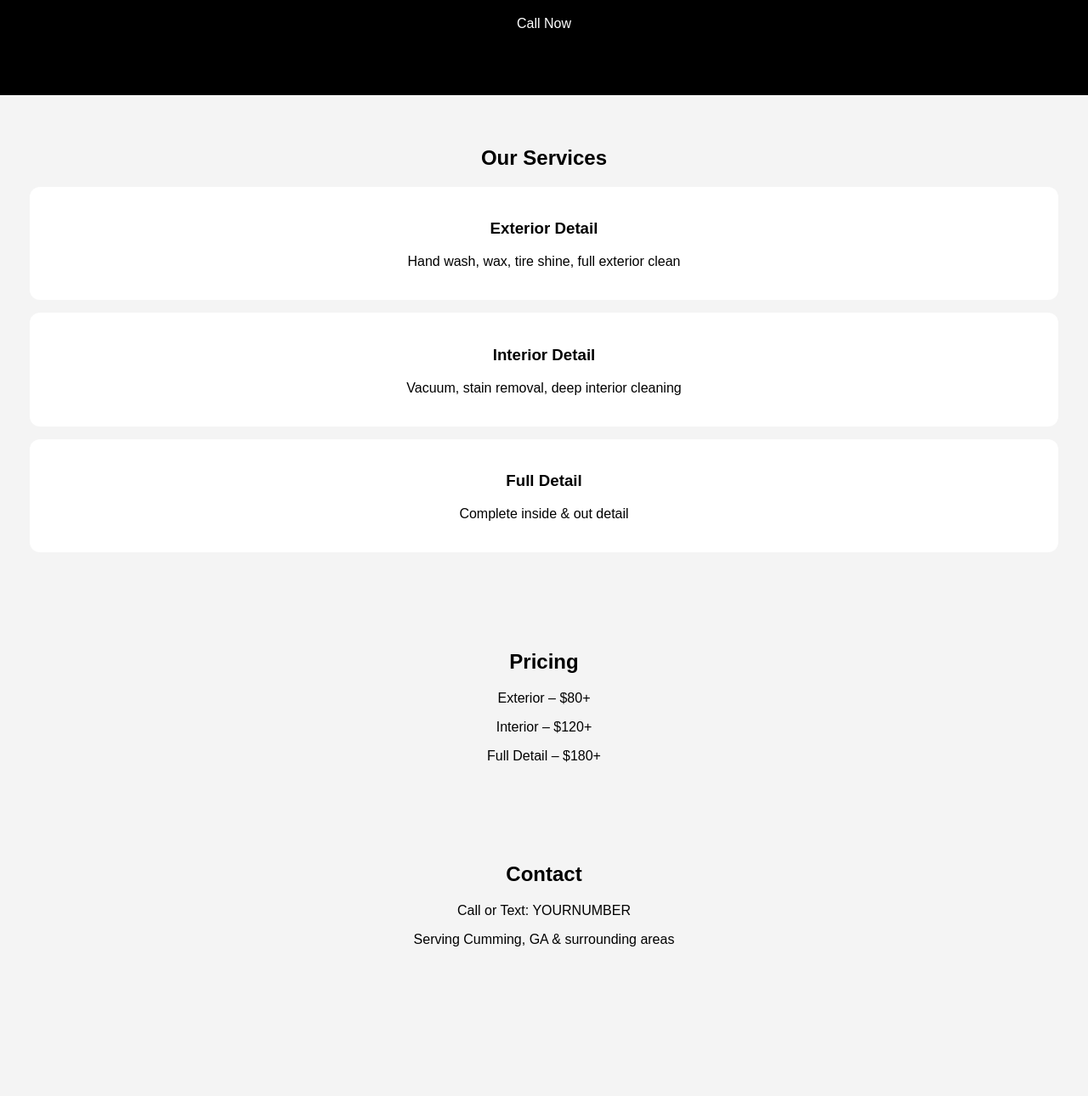
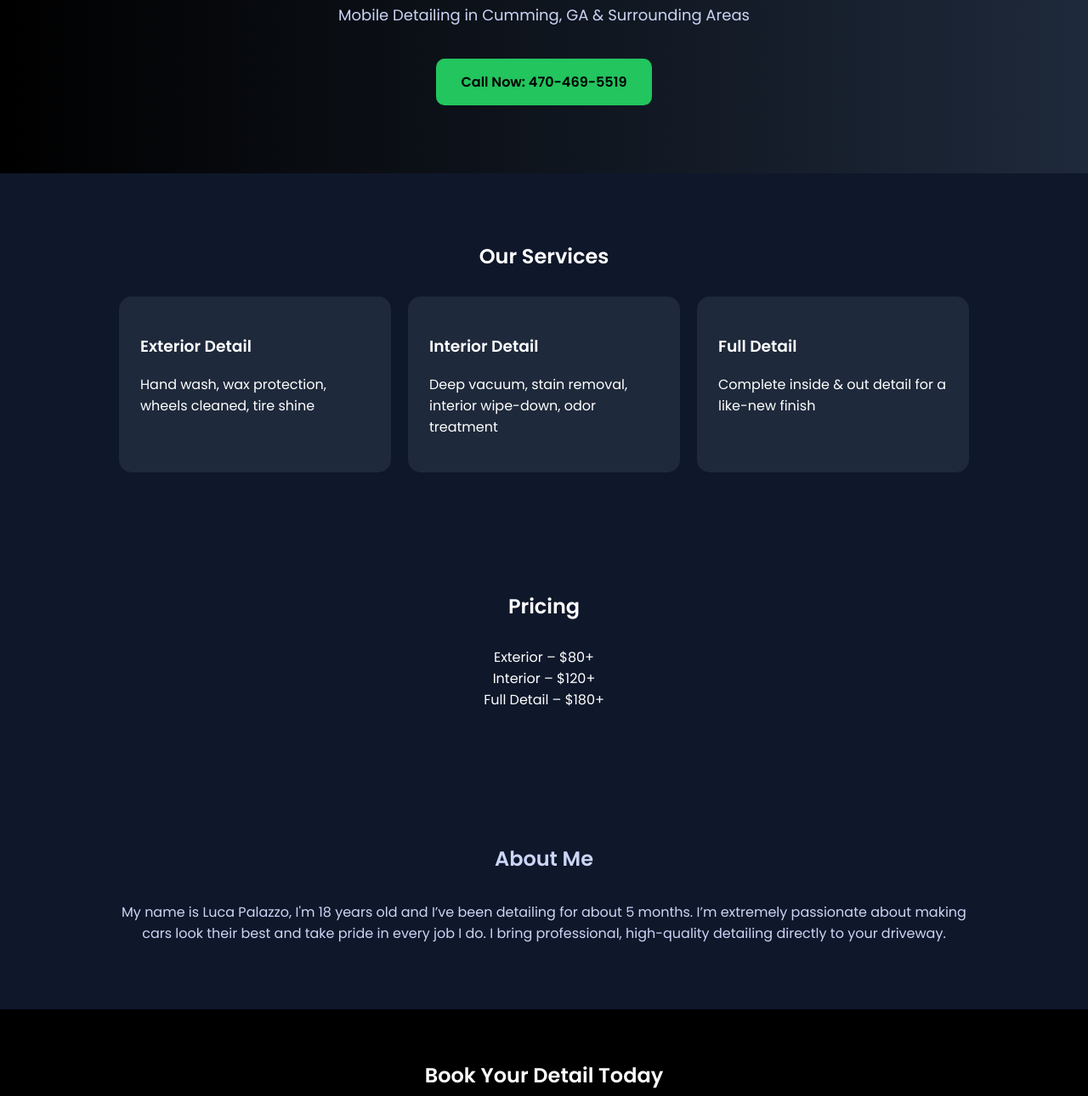
Before and after one commit to LucasAutoDetailing/lucasautodetailing, a plain HTML site: page index.html in a window 1280 px wide. Shown: the part 185-1475 px from the top of the page at 85% size. Before the commit the page ends 1356 px from the top, so only its background shows below. Drawn offline with Linux system fonts and the light colour scheme.

Commit message:
index.html

```diff
--- a/index.html
+++ b/index.html
@@ -3,12 +3,82 @@
 <head>
   <title>Luca's Auto Detailing</title>
   <meta name="viewport" content="width=device-width, initial-scale=1.0">
+  <link href="https://fonts.googleapis.com/css2?family=Poppins:wght@300;400;600&display=swap" rel="stylesheet">
   <style>
-    body { font-family: Arial; margin: 0; background: #f4f4f4; text-align: center; }
-    .hero { background: black; color: white; padding: 60px 20px; }
-    .section { padding: 40px 20px; }
-    .card { background: white; margin: 15px; padding: 20px; border-radius: 12px; }
-    .button { background: black; color: white; padding: 15px 25px; text-decoration: none; border-radius: 8px; display: inline-block; margin-top: 15px; }
+    body {
+      font-family: 'Poppins', sans-serif;
+      margin: 0;
+      background: #0f172a;
+      color: white;
+    }
+
+    .hero {
+      background: linear-gradient(to right, #000000, #1e293b);
+      padding: 80px 20px;
+      text-align: center;
+    }
+
+    .hero h1 {
+      font-size: 42px;
+      margin-bottom: 10px;
+    }
+
+    .hero p {
+      font-size: 18px;
+      color: #cbd5f5;
+    }
+
+    .button {
+      background: #22c55e;
+      color: black;
+      padding: 15px 30px;
+      text-decoration: none;
+      border-radius: 10px;
+      font-weight: 600;
+      display: inline-block;
+      margin-top: 20px;
+    }
+
+    .section {
+      padding: 60px 20px;
+      max-width: 1000px;
+      margin: auto;
+    }
+
+    .services {
+      display: grid;
+      grid-template-columns: repeat(auto-fit, minmax(250px, 1fr));
+      gap: 20px;
+    }
+
+    .card {
+      background: #1e293b;
+      padding: 25px;
+      border-radius: 15px;
+      transition: 0.3s;
+    }
+
+    .card:hover {
+      transform: translateY(-5px);
+      background: #334155;
+    }
+
+    h2 {
+      text-align: center;
+      margin-bottom: 30px;
+    }
+
+    .about {
+      text-align: center;
+      color: #cbd5f5;
+      line-height: 1.6;
+    }
+
+    .footer {
+      background: black;
+      text-align: center;
+      padding: 40px 20px;
+    }
   </style>
 </head>
 
@@ -17,39 +87,47 @@
 <div class="hero">
   <h1>Luca's Auto Detailing</h1>
   <p>Mobile Detailing in Cumming, GA & Surrounding Areas</p>
-  <a class="button" href="tel:YOURNUMBER">Call Now</a>
+  <a class="button" href="tel:4704695519">Call Now: 470-469-5519</a>
 </div>
 
 <div class="section">
   <h2>Our Services</h2>
-
+  <div class="services">
     <div class="card">
       <h3>Exterior Detail</h3>
-    <p>Hand wash, wax, tire shine, full exterior clean</p>
+      <p>Hand wash, wax protection, wheels cleaned, tire shine</p>
     </div>
 
     <div class="card">
       <h3>Interior Detail</h3>
-    <p>Vacuum, stain removal, deep interior cleaning</p>
+      <p>Deep vacuum, stain removal, interior wipe-down, odor treatment</p>
     </div>
 
     <div class="card">
       <h3>Full Detail</h3>
-    <p>Complete inside & out detail</p>
+      <p>Complete inside & out detail for a like-new finish</p>
+    </div>
   </div>
 </div>
 
 <div class="section">
   <h2>Pricing</h2>
-  <p>Exterior – $80+</p>
-  <p>Interior – $120+</p>
-  <p>Full Detail – $180+</p>
+  <p style="text-align:center;">Exterior – $80+<br>Interior – $120+<br>Full Detail – $180+</p>
 </div>
 
-<div class="section">
-  <h2>Contact</h2>
-  <p>Call or Text: YOURNUMBER</p>
-  <p>Serving Cumming, GA & surrounding areas</p>
+<div class="section about">
+  <h2>About Me</h2>
+  <p>
+    My name is Luca Palazzo, I'm 18 years old and I’ve been detailing for about 5 months.
+    I’m extremely passionate about making cars look their best and take pride in every job I do.
+    I bring professional, high-quality detailing directly to your driveway.
+  </p>
+</div>
+
+<div class="footer">
+  <h2>Book Your Detail Today</h2>
+  <p>Call or Text: 470-469-5519</p>
+  <p>Cumming, GA & Surrounding Areas</p>
 </div>
 
 </body>
```
Lines whose indentation alone changed are shown as unchanged.
